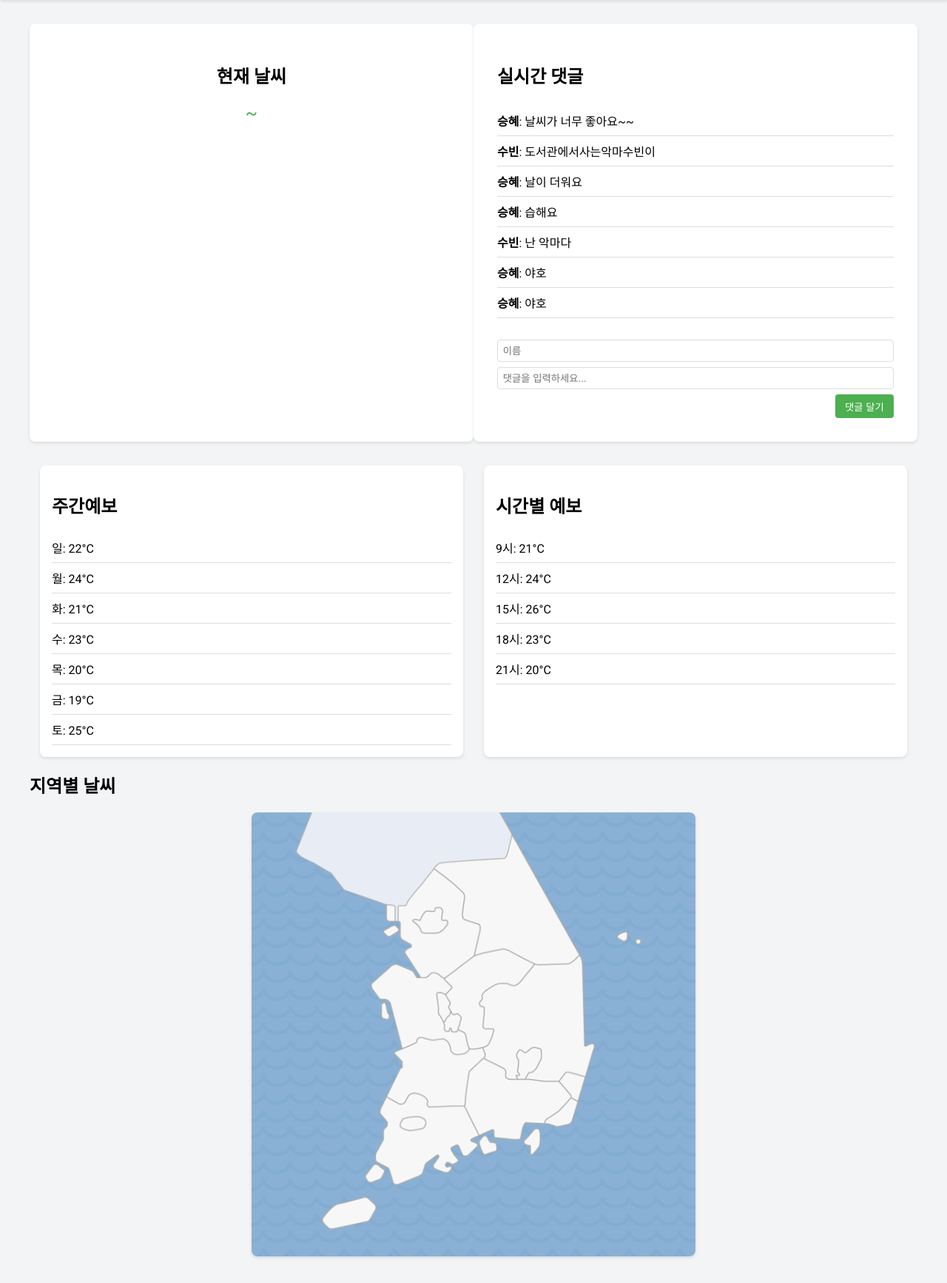
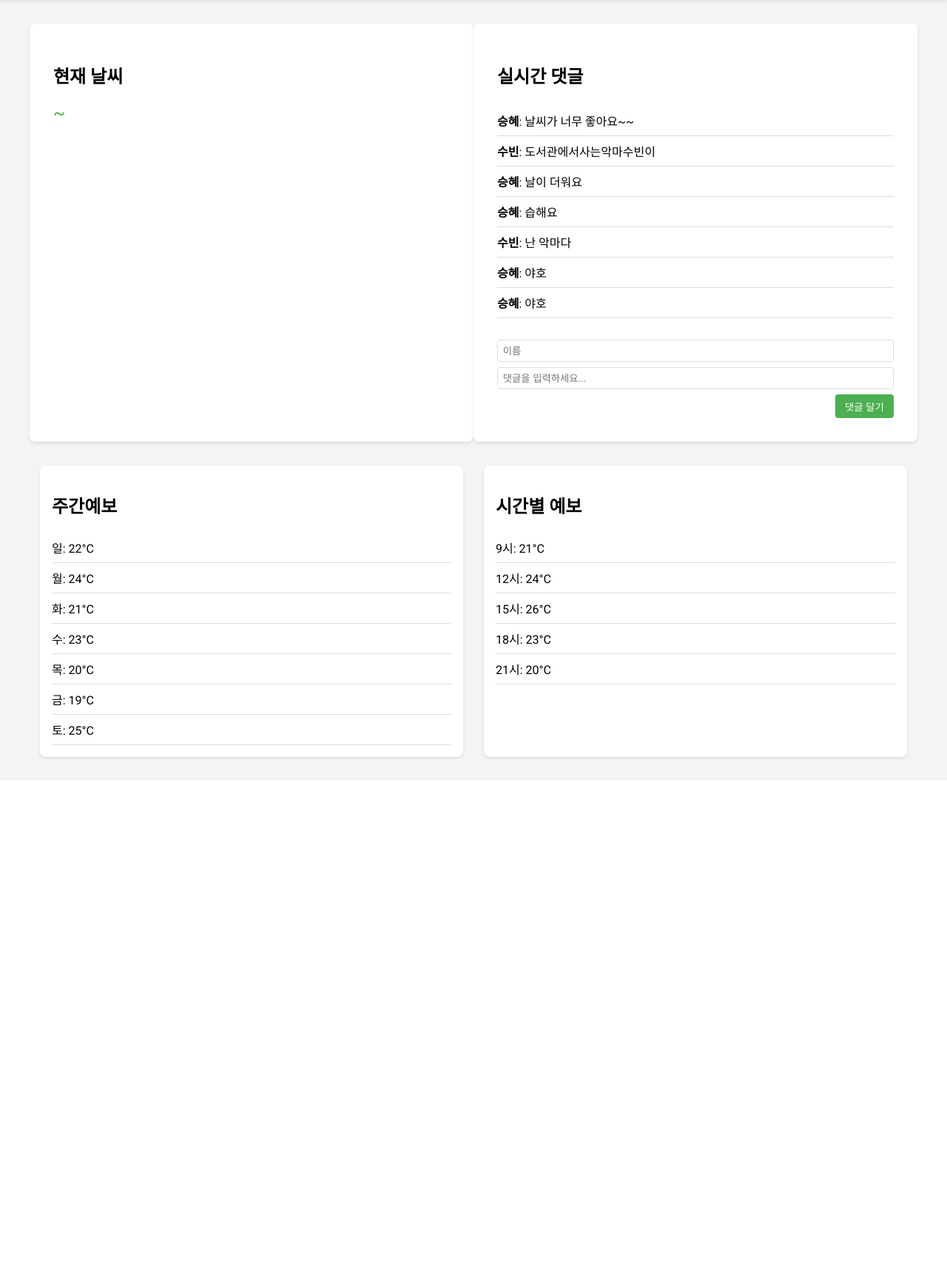
Before and after one commit to subin9292/HowsTheWeather, a FastAPI app: page / in a window 1280 px wide. Shown: the part 111-1845 px from the top of the page at 74% size. After the commit the page ends 1140 px from the top, so only its background shows below. Run offline with FastAPI, Linux system fonts and the light colour scheme.

Commit message:
delete map

```diff
--- a/static/styles.css
+++ b/static/styles.css
@@ -80,7 +80,6 @@ main {
     padding: 2em;
     box-shadow: 0 2px 4px rgba(0, 0, 0, 0.1);
     width: 48%;
-    text-align: center;
 }
 
 .live-comments {
@@ -159,50 +158,6 @@ main {
     margin-left: 0.5em;
 }
 
-.weather-map-container {
-    width: 100%;
-    max-width: 600px;
-    margin: 0 auto;
-    position: relative;
-}
-
-#korea-map {
-    width: 100%;
-    height: auto;
-    border-radius: 8px;
-    box-shadow: 0 2px 4px rgba(0, 0, 0, 0.1);
-}
-
-#map-overlay {
-    position: absolute;
-    top: 0;
-    left: 0;
-    width: 100%;
-    height: 100%;
-}
-
-.weather-info {
-    position: absolute;
-    display: flex;
-    flex-direction: column;
-    align-items: center;
-    font-size: 12px;
-    padding: 0.5em;
-}
-
-.weather-info .icon {
-    font-size: 1.5em;
-    margin-bottom: 0.2em;
-}
-
-.weather-info .temp {
-    font-size: 0.8em;
-}
-
-.weather-info .name {
-    font-size: 0.8em;
-}
-
 .forecast {
     display: flex;
     justify-content: space-around;
--- a/templates/index.html
+++ b/templates/index.html
@@ -92,13 +92,6 @@
                 </ul>
             </div>
         </section>
-        <section class="weather-map">
-            <h1>지역별 날씨</h1>
-            <div class="weather-map-container">
-                <img src="/static/img/korea_base_map.png" alt="한국 지도" id="korea-map">
-                <div id="map-overlay"></div>
-            </div>
-        </section>
     </main>
     <script src="/static/script.js"></script>
 </body>
```
Also changed, not shown: backend/main.py (line endings or trailing spaces), comments.db, static/script.js (line endings or trailing spaces).
